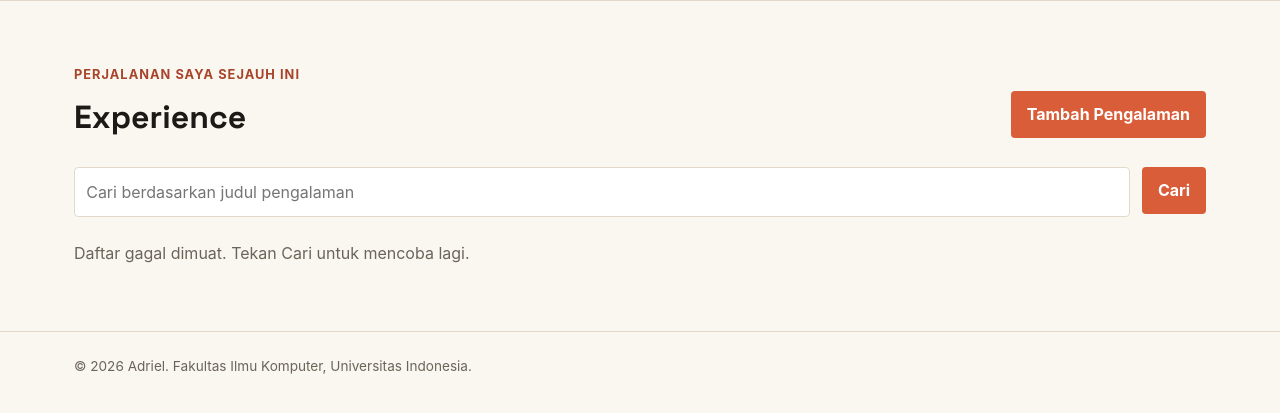
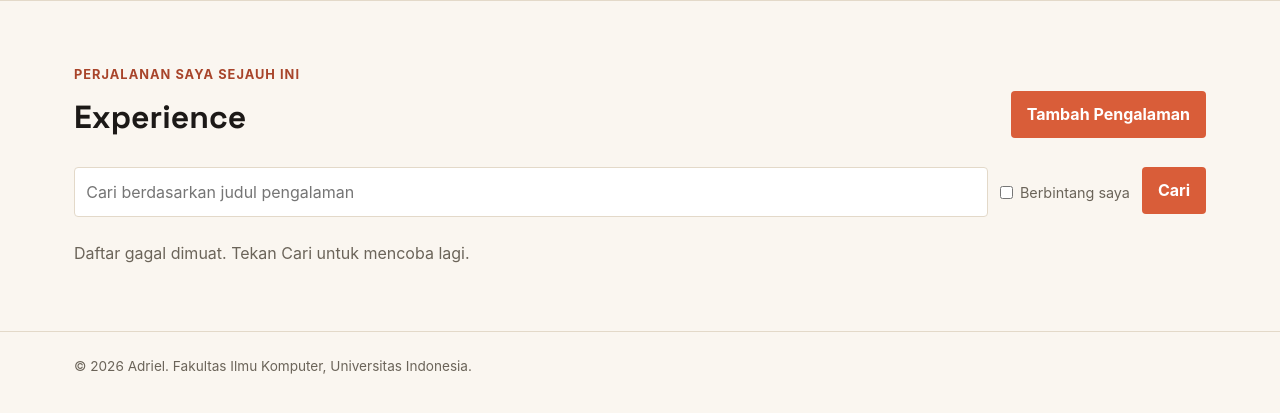
Before and after one commit to AdrielRaynard/myportofolio, a Django app: page /experience/ in a window 1280 px wide. Shown: the part 74-487 px from the top of the page. Run offline with Django 5.2, Linux system fonts and the light colour scheme; a user stored in the database is signed in; tables that the repository leaves empty hold one stand-in row (values such as "Sample post"); some libraries are stand-ins or nearby versions.

Commit message:
Menampilkan Starred Experience milik pengguna

```diff
--- a/main/api_views.py
+++ b/main/api_views.py
@@ -101,6 +101,11 @@ def experience_list(request):
         title = request.query_params.get("title", "").strip()
         if title:
             experiences = experiences.filter(title__icontains=title)
+        if request.query_params.get("starred") == "true":
+            if request.user.is_authenticated:
+                experiences = experiences.filter(starred_by=request.user)
+            else:
+                experiences = experiences.none()
         return Response(ExperienceSerializer(experiences, many=True).data)
 
     serializer = ExperienceSerializer(data=request.data)
--- a/main/tests.py
+++ b/main/tests.py
@@ -1147,6 +1147,7 @@ class AuthorizationAndStarTest(TestCase):
                 response = self.client.get(reverse("main:show_experience"))
                 html = response.content.decode()
                 self.assertEqual('data-action="star"' in html, user is not None)
+                self.assertEqual('name="starred"' in html, user is not None)
                 self.assertEqual('id="experience-form"' in html, can_edit)
                 self.assertEqual('data-action="edit"' in html, can_edit)
                 self.assertEqual('id="add-experience"' in html, can_create)
--- a/static/css/style.css
+++ b/static/css/style.css
@@ -754,6 +754,21 @@ body {
     border-color: var(--accent);
 }
 
+.search-filter {
+    display: inline-flex;
+    align-items: center;
+    gap: 0.45rem;
+    color: var(--text-muted);
+    cursor: pointer;
+    font-size: 0.9rem;
+    white-space: nowrap;
+}
+
+.search-filter input {
+    width: auto;
+    accent-color: var(--accent);
+}
+
 .card-actions {
     display: flex;
     flex-wrap: wrap;
--- a/static/js/experience.js
+++ b/static/js/experience.js
@@ -4,6 +4,7 @@
     const status = page.querySelector("#experience-status");
     const search = page.querySelector("#experience-search");
     const input = search.elements.title;
+    const starredOnly = search.elements.starred;
     const template = page.querySelector("#experience-card");
     const categories = JSON.parse(page.querySelector("#experience-categories").textContent);
     const editor = page.querySelector("#experience-editor");
@@ -81,18 +82,26 @@
         activeRead = read;
         const url = new URL(page.dataset.listUrl, location.origin);
         const title = input.value.trim();
+        const starred = Boolean(starredOnly?.checked);
         if (title) url.searchParams.set("title", title);
+        if (starred) url.searchParams.set("starred", "true");
         grid.setAttribute("aria-busy", "true");
         try {
             const rows = await api(url, "GET", undefined, read.signal);
             if (read.signal.aborted) return;
             grid.replaceChildren(...rows.map(makeCard));
-            status.textContent = rows.length ? "" : (title
-                ? "Tidak ada pengalaman dengan judul tersebut."
-                : "Belum ada pengalaman yang ditambahkan.");
+            status.textContent = rows.length ? "" : (starred
+                ? (title
+                    ? "Tidak ada pengalaman berbintang dengan judul tersebut."
+                    : "Belum ada pengalaman yang kamu beri star.")
+                : (title
+                    ? "Tidak ada pengalaman dengan judul tersebut."
+                    : "Belum ada pengalaman yang ditambahkan."));
             const pageUrl = new URL(location.href);
             if (title) pageUrl.searchParams.set("title", title);
             else pageUrl.searchParams.delete("title");
+            if (starred) pageUrl.searchParams.set("starred", "true");
+            else pageUrl.searchParams.delete("starred");
             history.replaceState(null, "", pageUrl);
         } catch (error) {
             if (read.signal.aborted) return;
@@ -199,6 +208,7 @@
         event.preventDefault();
         loadList();
     });
+    starredOnly?.addEventListener("change", loadList);
     addButton?.addEventListener("click", () => openForm(null, addButton));
     page.querySelector("#cancel-experience")?.addEventListener("click", closeForm);
     form?.addEventListener("submit", save);
--- a/templates/experience.html
+++ b/templates/experience.html
@@ -22,6 +22,13 @@
                 <input type="search" name="title" class="search-form__input"
                        value="{{ title_query }}" aria-label="Cari berdasarkan judul pengalaman"
                        placeholder="Cari berdasarkan judul pengalaman">
+                {% if user.is_authenticated %}
+                <label class="search-filter" for="experience-starred">
+                    <input id="experience-starred" name="starred" type="checkbox" value="true"
+                           {% if request.GET.starred == "true" %}checked{% endif %}>
+                    <span>Berbintang saya</span>
+                </label>
+                {% endif %}
                 <button class="button" type="submit">Cari</button>
             </form>
 
```
Also changed, not shown: main/tests_api.py (+25 -0 lines).
